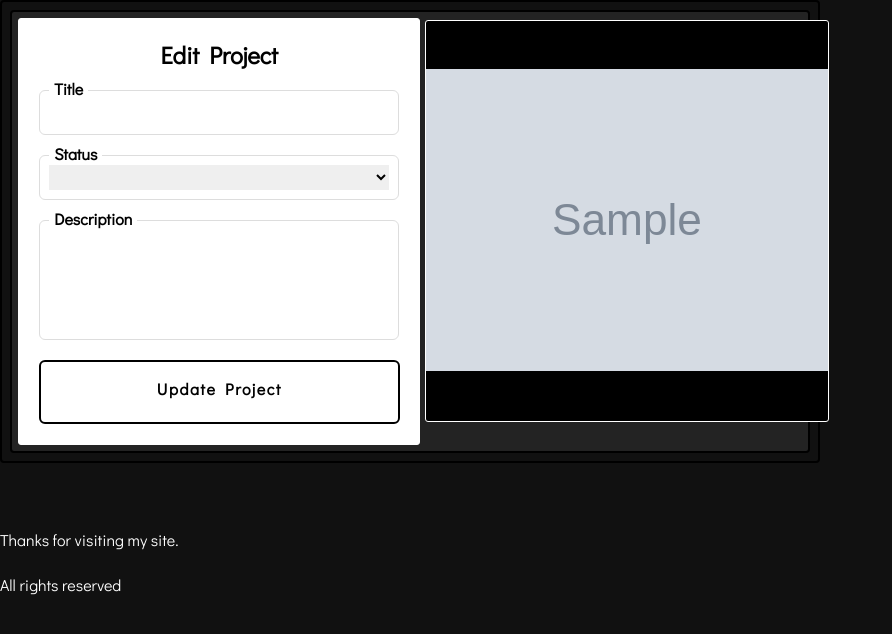
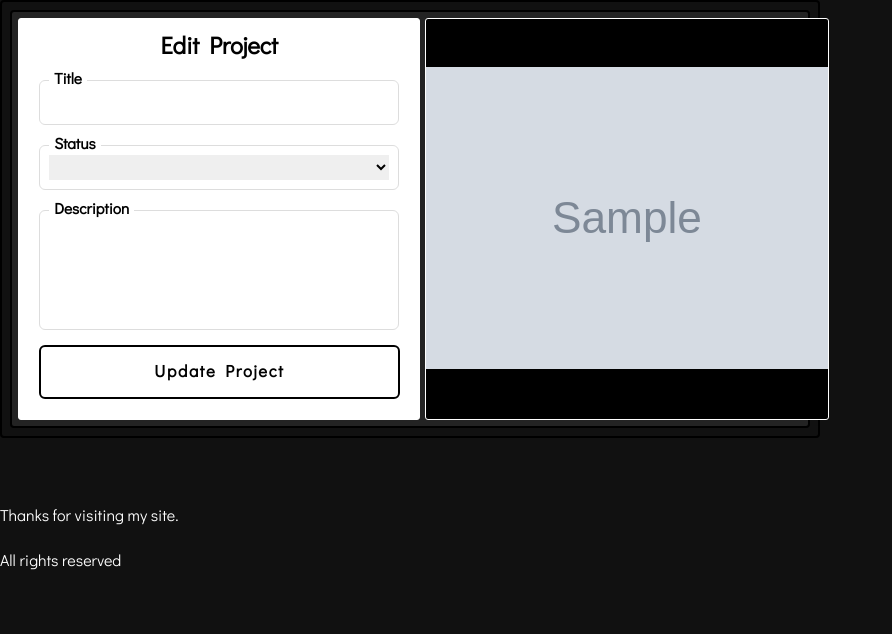
Before and after one commit to mattgray7/Agency, a Django app: template AgencyApp/templates/AgencyApp/post/createPost.html in a window 1280 px wide. Shown: the part 96-730 px from the top of the page, without its empty margins (0-892 px from the left). Run offline with Django 3.2, Linux system fonts and the light colour scheme; tables that the repository leaves empty hold one stand-in row (values such as "Sample post"); the template is opened without the code that fills it: values that come from a table or form of the project are taken from there, most other values are stand-ins (such as "Sample title", 1, 10 or a date in 2020); grey boxes marked "Sample" are stand-in pictures; lists and menus that the app fills with data are empty.

Commit message:
Fix bug where blank post created when hitting browser back button on create post page. Also some more formatting to the edit project page

```diff
--- a/AgencyApp/python/genericViews.py
+++ b/AgencyApp/python/genericViews.py
@@ -324,13 +324,16 @@ class PictureFormView(GenericFormView):
                             else:
                                 formIsValid = True
                     else:
-                        self.errorMemory = self.request.POST
+                        print "Form errors: {0}".format(self.form.errors)
+                        self.errorMemory = self.form.errors
                 else:
                     if self.processForm():
                         formIsValid = True
         else:
             self.cancelPage()
             formIsValid = True
+        if not formIsValid:
+            print "Failure checking form validity: {0}".format(self.errorMemory)
         return formIsValid
 
     def updatePicturePathAndModel(self):
--- a/AgencyApp/python/post_casting.py
+++ b/AgencyApp/python/post_casting.py
@@ -59,7 +59,7 @@ class CreateCastingPostView(post.GenericCreatePostView):
     @property
     def post(self):
         if self._post is None:
-            self._post = CastingPostInstance(request=self.request, postID=self.postID, projectID=self.projectID, postType=constants.CREATE_CASTING_POST)
+            self._post = CastingPostInstance(request=self.request, postID=self.postID, projectID=self.projectID, postType=constants.CREATE_CASTING_POST, formSubmitted=self.formSubmitted)
         return self._post
 
     @property
--- a/AgencyApp/python/post_project.py
+++ b/AgencyApp/python/post_project.py
@@ -60,7 +60,7 @@ class CreateProjectPostView(post.GenericCreatePostView):
     @property
     def post(self):
         if self._post is None:
-            self._post = ProjectPostInstance(request=self.request, postID=self.postID, postType=constants.PROJECT_POST)
+            self._post = ProjectPostInstance(request=self.request, postID=self.postID, postType=constants.PROJECT_POST, formSubmitted=self.formSubmitted)
         return self._post
 
     @property
--- a/AgencyApp/python/post_work.py
+++ b/AgencyApp/python/post_work.py
@@ -37,7 +37,8 @@ class CreateWorkPostView(post.GenericCreatePostView):
     @property
     def post(self):
         if self._post is None:
-            self._post = WorkPostInstance(request=self.request, postID=self.postID, projectID=self.projectID, postType=constants.WORK_POST)
+            self._post = WorkPostInstance(request=self.request, postID=self.postID, projectID=self.projectID,
+                                          postType=constants.WORK_POST, formSubmitted=self.formSubmitted)
         return self._post
 
     @property
--- a/AgencyApp/static/AgencyApp/css/forms.css
+++ b/AgencyApp/static/AgencyApp/css/forms.css
@@ -29,8 +29,9 @@
     display: block;
     padding: 9px;
     border: 1.5px solid #DDDDDD;
-    margin-bottom: 20px;
+    margin-top: 20px;
     border-radius: 6px;
+    font-size: 0.8em;
 }
 .form-style-7 li:last-child{
     border:none;
@@ -48,7 +49,7 @@
     color: #000;
     overflow: hidden;
     font-weight: 700;
-    font-size: 1em;
+    font-size: 1.2em;
 }
 .form-style-7 input[type="text"],
 .form-style-7 input[type="date"],
@@ -71,7 +72,7 @@
     border: none;
     height: 25px;
     line-height: 25px;
-    font-size: 16px;
+    font-size: 1.2em;
     padding: 0;
     font-family: Georgia, "Times New Roman", Times, serif;
 }
--- a/AgencyApp/templates/AgencyApp/post/createPost.html
+++ b/AgencyApp/templates/AgencyApp/post/createPost.html
@@ -32,8 +32,8 @@
 		<table style="width:99%; height: 400px;">
 					<tr>
 						<td style="min-width: 400px;">
-							<div style="width: 99%; height: 98%; background: #FFF; max-width:100%; max-height:99%; min-width: 100%; min-height: 99%; border: 1px solid #FFF; border-radius:3px;">
-								<form class="form-style-7" id="editContentForm" method="post" action="{{ currentPageURL }}">
+							<div style="width: 99%; max-height: 400px; background: #FFF; max-width:100%; min-width: 100%; border: 1px solid #FFF; border-radius:3px; overflow: hidden">
+								<form class="form-style-7" id="editContentForm" method="post" action="{{ currentPageURL }}" style="margin-top:-10px;">
 									{% csrf_token %}
 									<!--{% if cancelDestination == possibleDestinations.profile %}
 										<div id="backToProfileButton" style="width:170px; margin: -10px 0px 0px -10px;"><a onclick="returnToProfile();" class="profileButton blackHover" style="float:left">Back to profile</a></div><br><br>
@@ -51,7 +51,7 @@
 												if(!('{{field}}'.includes("hidden"))){
 													lineString = "<li><label for='name'>{{field.label}}</label>";
 													if("{{field.name}}" === "description"){
-														lineString += "<textarea cols='100' rows ='20' name='description' form='editContentForm' style='height:100px;'>" + value + "</textarea></li>"
+														lineString += "<textarea cols='100' rows ='20' name='description' form='editContentForm' style='height:100px; font-size: 0.8em;'>" + value + "</textarea></li>"
 													}else{
 														lineString += "<input type='text' name='{{field.name}}' maxlength='100' value='" + value + "'></li>";
 													}
@@ -66,8 +66,8 @@
 											{% endfor %}
 										</script>
 										<li style="">
-											<div id="continueButton" class="whiteButton blackHover" style="height:28px; width:99%; padding: 1em 0em 1em 0em;" onclick="submitForm('editContentForm')">
-												Update Project<br><br>
+											<div id="continueButton" class="whiteButton blackHover" style="height:20px; width:99%; padding: 0.8em 0em 1em 0em; font-size: 1.3em; margin-top: -5px;" onclick="submitForm('editContentForm')">
+												Update Project
 											</div>
 										</li>
 									</ul>
@@ -78,7 +78,7 @@
 						<td style="min-width: 400px; position:relative">
 							<div style="position: absolute; top: 0; width: 100%; ">
 							<div id="postPicturePanel" class="postPicture" style="width: 100%; height: 400px;">
-								<div style="max-width:100%; max-height: 400px; min-width: 100%; min-height: 400px; background: #000; border: 1px solid #FFF; border-radius:3px; position: relative; overflow: hidden;">
+								<div style="max-width:100%; max-height: 400px; min-width: 100%; min-height: 400px; background: #000; border: 1px solid #FFF; border-radius:3px; position: relative; overflow: hidden; margin-top: -2px;">
 									<div id="postPicture" style="padding: 3em 0em 0em 0em">
 										{% if post.postPicture %}
 											<img id="postPictureImg" src="{{ post.postPicture.url }}" style="min-width: 100%; max-width:100%; max-height:100%;"/>
@@ -112,7 +112,7 @@
 												</tr>
 											</table>
 									</div>
-									<div style="text-align: center; position: absolute; top: 47%; width: 100%; display: block;">
+									<div style="text-align: center; position: absolute; top: 47%; width: 100%; display: block; margin-top: -10px;">
 										<center>
 					  					<div id="updatePictureButton" class="editPictureHoverButton" onclick="toggleEditPictureFilePanel('display');" style="width: 20%;">
 											Update
```
Also changed, not shown: AgencyApp/python/post.py (+8 -8 lines), 5 other files.
